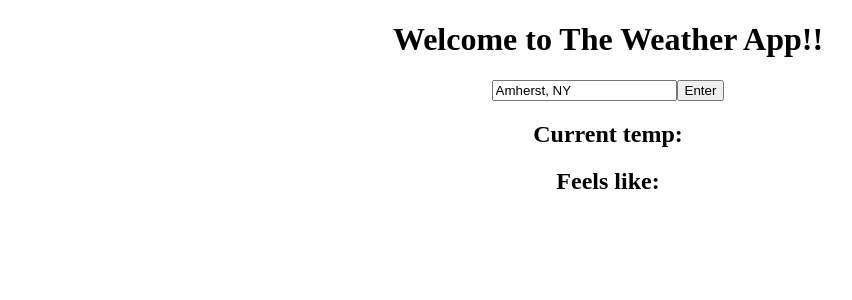
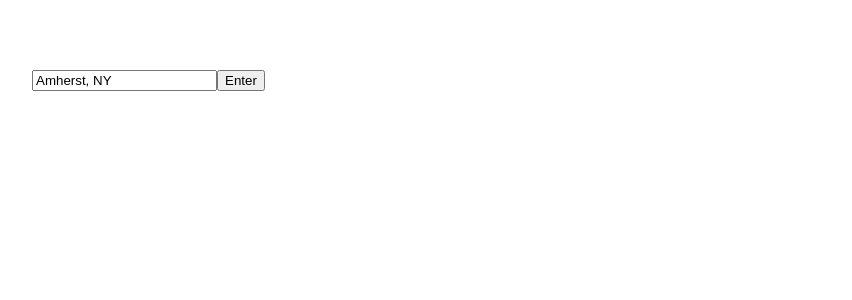
Before and after one commit to darrenlzh/weather, an Angular app: page / in a window 1280 px wide. Shown: the top 300 px of the page, without its empty margins (32-884 px from the left). Built offline with nearby package versions, Linux system fonts and the light colour scheme; no server answers.

Commit message:
Adding some styles and implementing dynamic background change based on current weather.

```diff
--- a/src/app/app.component.css
+++ b/src/app/app.component.css
@@ -0,0 +1,4 @@
+#current {
+  font-weight: 100;
+  font-size: 20em;
+}
--- a/src/app/app.component.html
+++ b/src/app/app.component.html
@@ -1,9 +1,12 @@
 <!--The whole content below can be removed with the new code.-->
-<div style="text-align:center">
-  <h1>
-    Welcome to {{title}}!!
-  </h1>
-  <input type="text" name="location" [(ngModel)]="location">
-  <button (click)="getWeather(location)">Enter</button>
-  <h2>Current temp: {{ temperature | number: '1.0-0' }}</h2>
-  <h2>Feels like: {{ feelslike | number: '1.0-0' }}</h2>
+<div class="main" [style.background-image]="getCurrentBg()">
+  <div class="main__inner">
+    <h1>
+      Welcome to {{title}}!!
+    </h1>
+    <input type="text" name="location" [(ngModel)]="location">
+    <button (click)="getWeather(location)">Enter</button>
+    <div id="current">{{ temperature | number: '1.0-0' }}&deg;</div>
+    <div id="feels">Feels like: {{ feelslike | number: '1.0-0' }}</div>
+  </div>
+</div>
--- a/src/app/app.component.ts
+++ b/src/app/app.component.ts
@@ -13,6 +13,7 @@ export class AppComponent {
   location: string
   temperature: number
   feelslike: number
+  currentBg: string
 
   constructor(private weatherService: WeatherService) {
     this.title = 'The Weather App'
@@ -30,7 +31,18 @@ export class AppComponent {
         console.log(weather)
         this.temperature = weather.currently.temperature
         this.feelslike = weather.currently.apparentTemperature
+        this.currentBg = weather.currently.icon
       })
     })
   }
+
+  getCurrentBg() {
+    let style: string
+    if (this.currentBg) {
+      style = `url(../assets/img/background/${this.currentBg}.jpg)`
+    } else {
+      style = ''
+    }
+    return style
+  }
 }
--- a/src/styles.css
+++ b/src/styles.css
@@ -1 +1,30 @@
 /* You can add global styles to this file, and also import other style files */
+
+@import url('https://fonts.googleapis.com/css?family=Roboto:100,100i,400,400i,700');
+
+* {
+  box-sizing: border-box;
+}
+
+body {
+  margin: 0;
+  font-family: 'Roboto', sans-serif;
+  color: white;
+}
+
+h1, h2, h3, h4, h5, h6 {
+  margin: 0;
+  padding: 1rem;
+}
+
+.main {
+  height: 100vh;
+  width: 100vw;
+  background-repeat: no-repeat;
+  background-size: cover;
+}
+
+.main__inner {
+  width: 90%;
+  margin: 0 auto;
+}
```
Also changed, not shown: src/assets/img/background/clear-day.jpg (renamed from src/assets/img/background/clear-sky.jpg), src/assets/img/background/partly-cloudy-day.jpg (renamed from src/assets/img/background/partly-cloudy.jpg).
